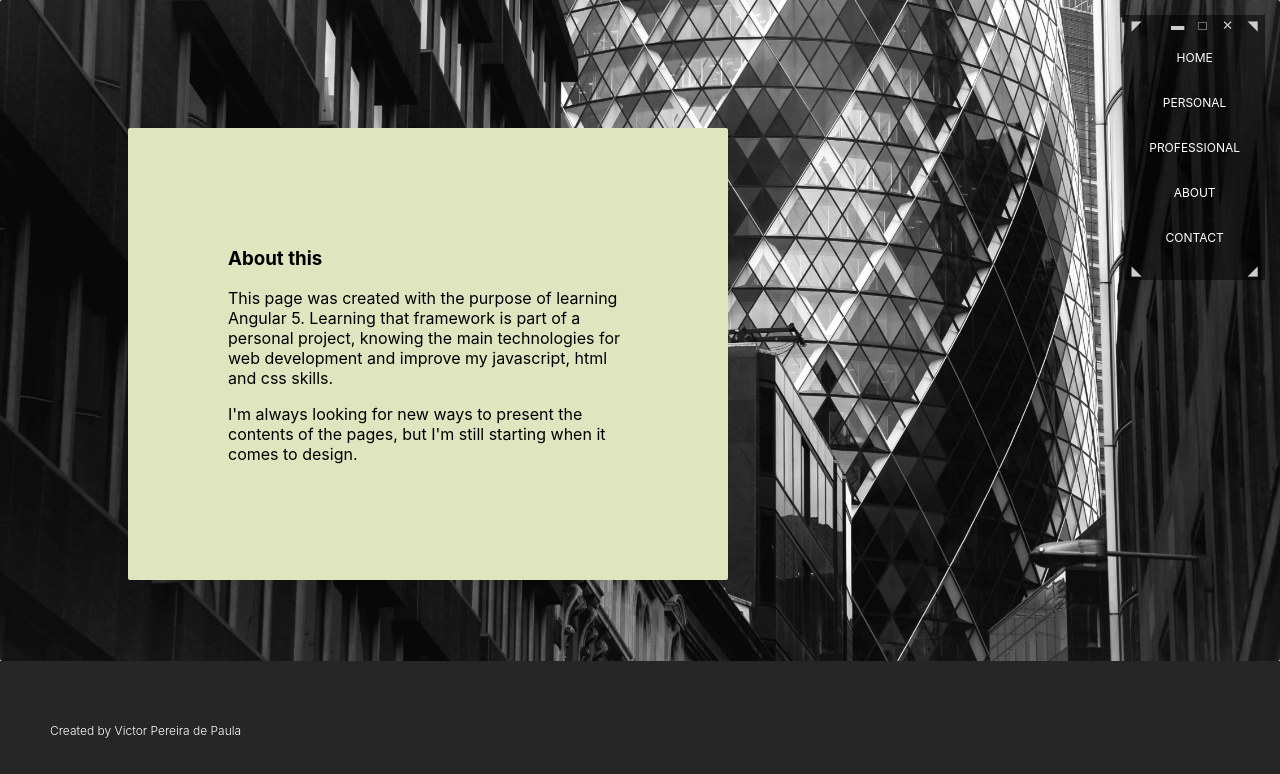
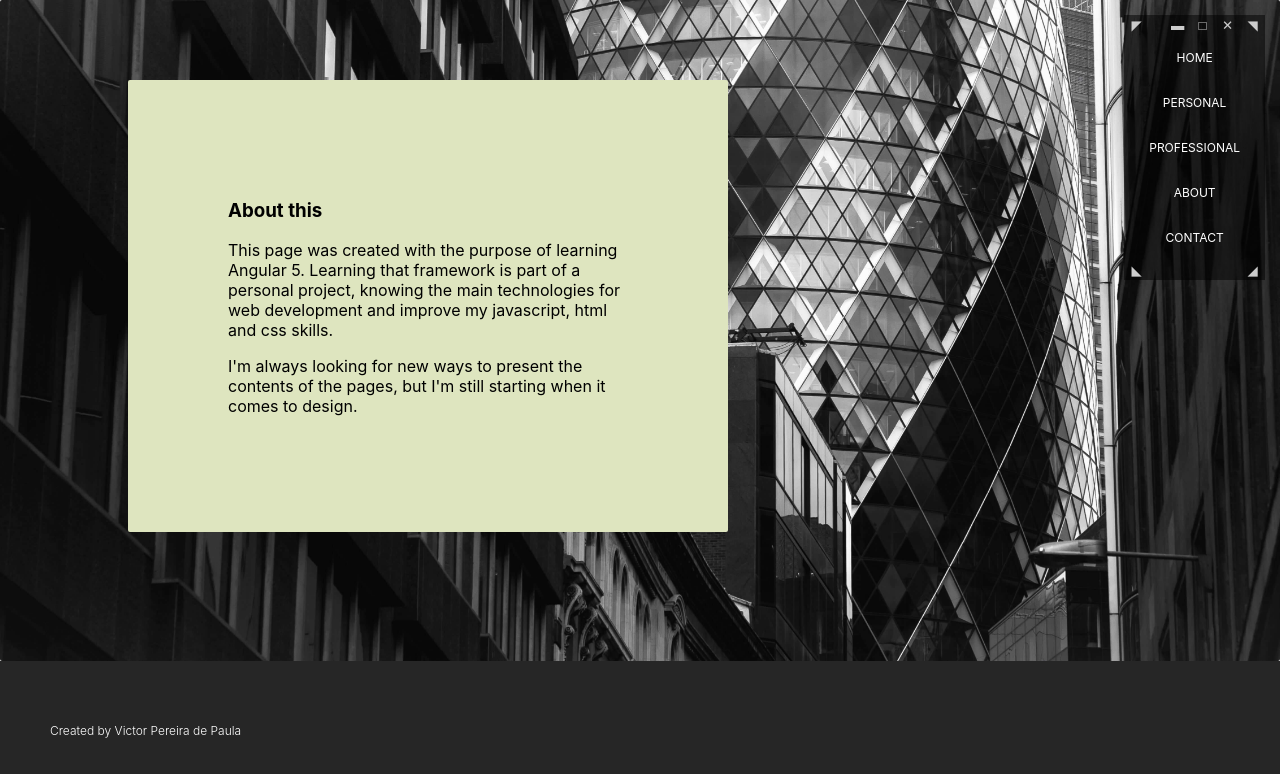
Before and after one commit to victorpereiradepaula/learning-angular5, an Angular app: page /about in a window 1280 px wide. Shown: the top 774 px of the page. Built offline with nearby package versions, Linux system fonts and the light colour scheme.

Commit message:
Build + fixes about

```diff
--- a/src/app/components/about/about.component.css
+++ b/src/app/components/about/about.component.css
@@ -3,7 +3,7 @@
   width: 100%;
   padding: 100px;
   max-width: 400px;
-  margin-top: 10%;
+  margin-top: 10vh;
   margin-left: 10%;
   background-color: #DEE5BF;
 }
```
Also changed, not shown: 4 other files (tests, documents, lock files or other folders).
